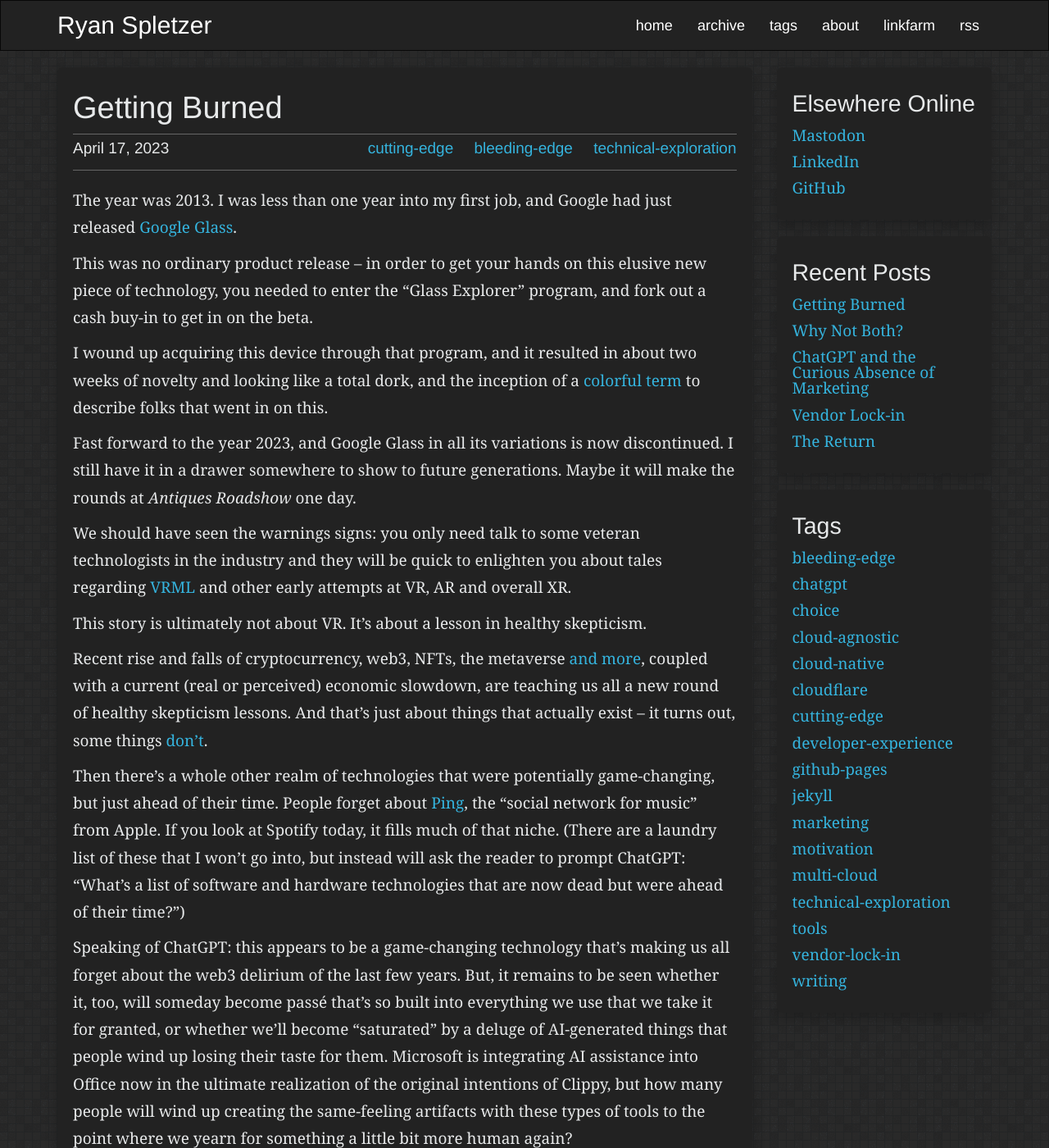
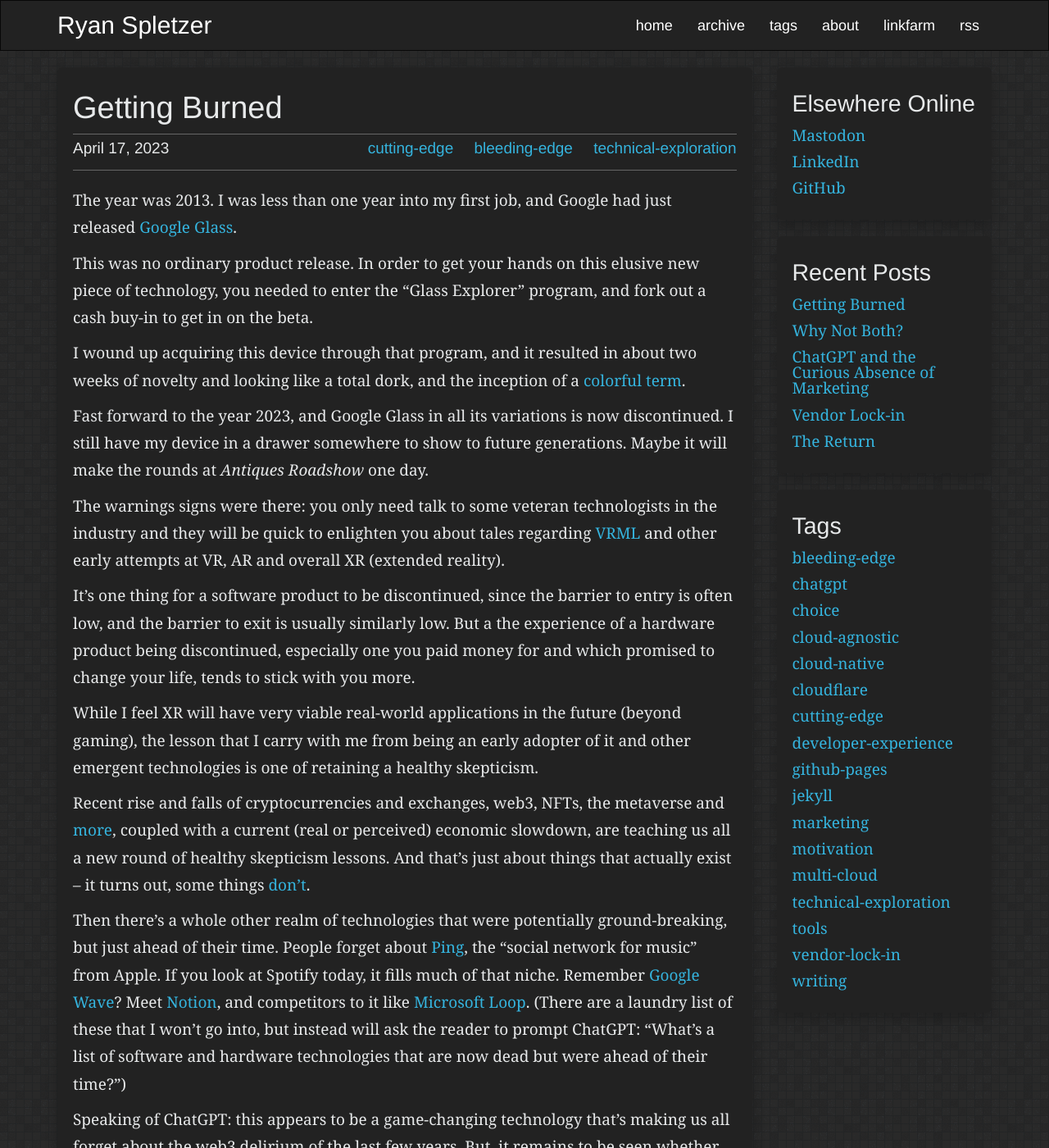
Before and after one commit to ryanspletzer/ryanspletzer.github.io, a Jekyll site: the page built from _posts/2023-04-19-getting-burned.md, in a window 1280 px wide and 1400 px high. Shown: the whole window at 82% size. Built offline with Jekyll 4.4.1, drawn with Linux system fonts in a browser that asks for light colours; some of the changed text lies outside the part shown.

Commit message:
Update 2023-04-19-getting-burned.md

```diff
--- a/_posts/2023-04-19-getting-burned.md
+++ b/_posts/2023-04-19-getting-burned.md
@@ -14,32 +14,38 @@ tags:
 The year was 2013. I was less than one year into my first job, and Google had just released
 [Google Glass](https://en.wikipedia.org/wiki/Google_Glass).
 
-This was no ordinary product release -- in order to get your hands on this elusive new piece of technology, you needed
-to enter the "Glass Explorer" program, and fork out a cash buy-in to get in on the beta.
+This was no ordinary product release. In order to get your hands on this elusive new piece of technology, you needed to
+enter the "Glass Explorer" program, and fork out a cash buy-in to get in on the beta.
 
 I wound up acquiring this device through that program, and it resulted in about two weeks of novelty and looking like a
-total dork, and the inception of a [colorful term](https://www.techopedia.com/definition/30095/glasshole) to describe
-folks that went in on this.
+total dork, and the inception of a [colorful term](https://www.techopedia.com/definition/30095/glasshole).
 
-Fast forward to the year 2023, and Google Glass in all its variations is now discontinued. I still have it in a drawer
-somewhere to show to future generations. Maybe it will make the rounds at _Antiques Roadshow_ one day.
+Fast forward to the year 2023, and Google Glass in all its variations is now discontinued. I still have my device in a
+drawer somewhere to show to future generations. Maybe it will make the rounds at _Antiques Roadshow_ one day.
 
-We should have seen the warnings signs: you only need talk to some veteran technologists in the industry and they will
-be quick to enlighten you about tales regarding [VRML](https://en.wikipedia.org/wiki/VRML) and other early attempts at
-VR, AR and overall XR.
+The warnings signs were there: you only need talk to some veteran technologists in the industry and they will be quick
+to enlighten you about tales regarding [VRML](https://en.wikipedia.org/wiki/VRML) and other early attempts at VR, AR
+and overall XR (extended reality).
 
-This story is ultimately not about VR. It's about a lesson in healthy skepticism.
+It's one thing for a software product to be discontinued, since the barrier to entry is often low, and the barrier to
+exit is usually similarly low. But a the experience of a hardware product being discontinued, especially one you paid
+money for and which promised to change your life, tends to stick with you more.
 
-Recent rise and falls of cryptocurrency, web3, NFTs, the metaverse [and more](https://en.wikipedia.org/wiki/FTX),
-coupled with a current (real or perceived) economic slowdown, are teaching us all a new round of healthy skepticism
-lessons. And that's just about things that actually exist -- it turns out, some things
-[don't](https://en.wikipedia.org/wiki/Theranos).
+While I feel XR will have very viable real-world applications in the future (beyond gaming), the lesson that I carry
+with me from being an early adopter of it and other emergent technologies is one of retaining a healthy skepticism.
 
-Then there's a whole other realm of technologies that were potentially game-changing, but just ahead of their time.
+Recent rise and falls of cryptocurrencies and exchanges, web3, NFTs, the metaverse and
+[more](https://en.wikipedia.org/wiki/FTX), coupled with a current (real or perceived) economic slowdown, are teaching
+us all a new round of healthy skepticism lessons. And that's just about things that actually exist -- it turns out,
+some things [don't](https://en.wikipedia.org/wiki/Theranos).
+
+Then there's a whole other realm of technologies that were potentially ground-breaking, but just ahead of their time.
 People forget about [Ping](https://en.wikipedia.org/wiki/ITunes_Ping), the "social network for music" from Apple. If
-you look at Spotify today, it fills much of that niche. (There are a laundry list of these that I won't go into, but
-instead will ask the reader to prompt ChatGPT: "What's a list of software and hardware technologies that are now dead
-but were ahead of their time?")
+you look at Spotify today, it fills much of that niche. Remember
+[Google Wave](https://en.wikipedia.org/wiki/Google_Wave)? Meet [Notion](https://www.notion.so/), and competitors to it
+like [Microsoft Loop](https://www.microsoft.com/en-us/microsoft-loop). (There are a laundry list of these that I won't
+go into, but instead will ask the reader to prompt ChatGPT: "What's a list of software and hardware technologies that
+are now dead but were ahead of their time?")
 
 Speaking of ChatGPT: this appears to be a game-changing technology that's making us all forget about the web3 delirium
 of the last few years. But, it remains to be seen whether it, too, will someday become passé that's so built into
```
Also changed, not shown: other parts of _posts/2023-04-19-getting-burned.md (+1 -1 lines).
